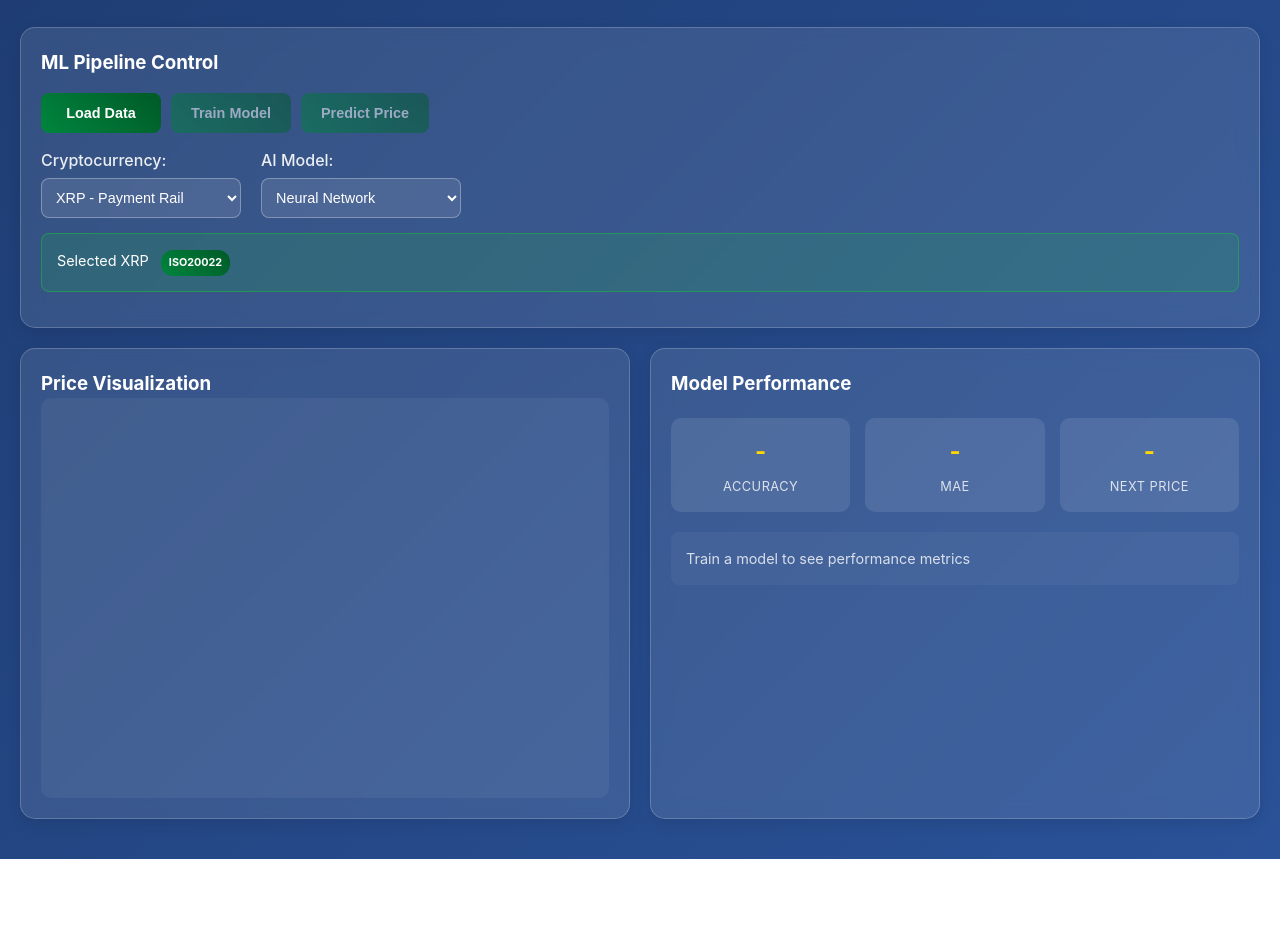
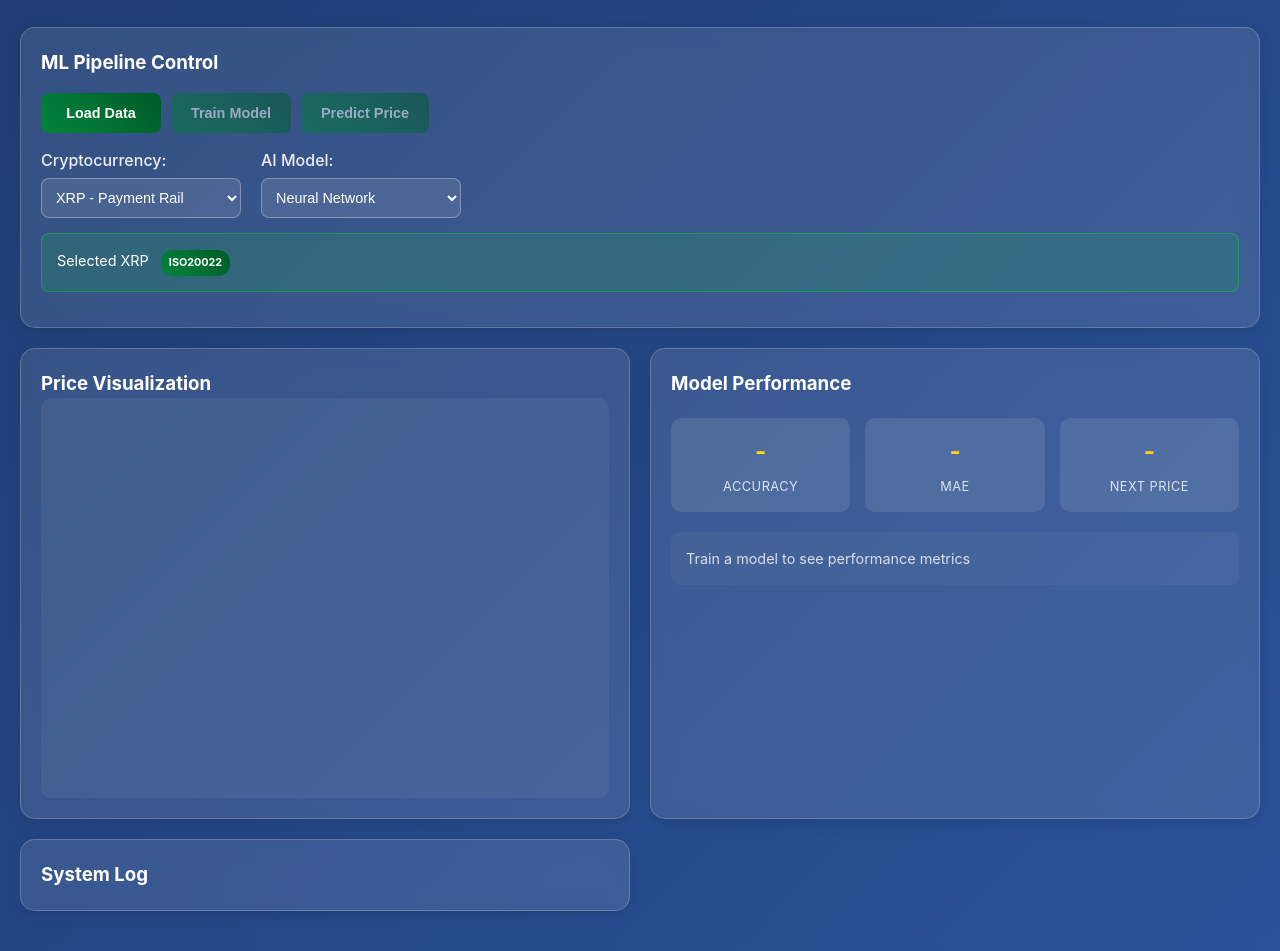
Before and after one commit to rhowertonUNT/crypto-ml-platform, a plain HTML site: page index.html in a window 1280 px wide. Shown: the part 128-1079 px from the top of the page. Before the commit the page ends 987 px from the top, so only its background shows below. Drawn offline with nearby package versions, Linux system fonts and the light colour scheme.

Commit message:
Update index.html

```diff
--- a/index.html
+++ b/index.html
@@ -113,6 +113,11 @@
                     Train a model to see performance metrics
                 </div>
             </section>
+            <div class="card">
+            <h3>System Log</h3>
+            <div class="log" id="trainingLog"></div>
+        </div>
+    </div>
         </div>
     </div>
 
```
